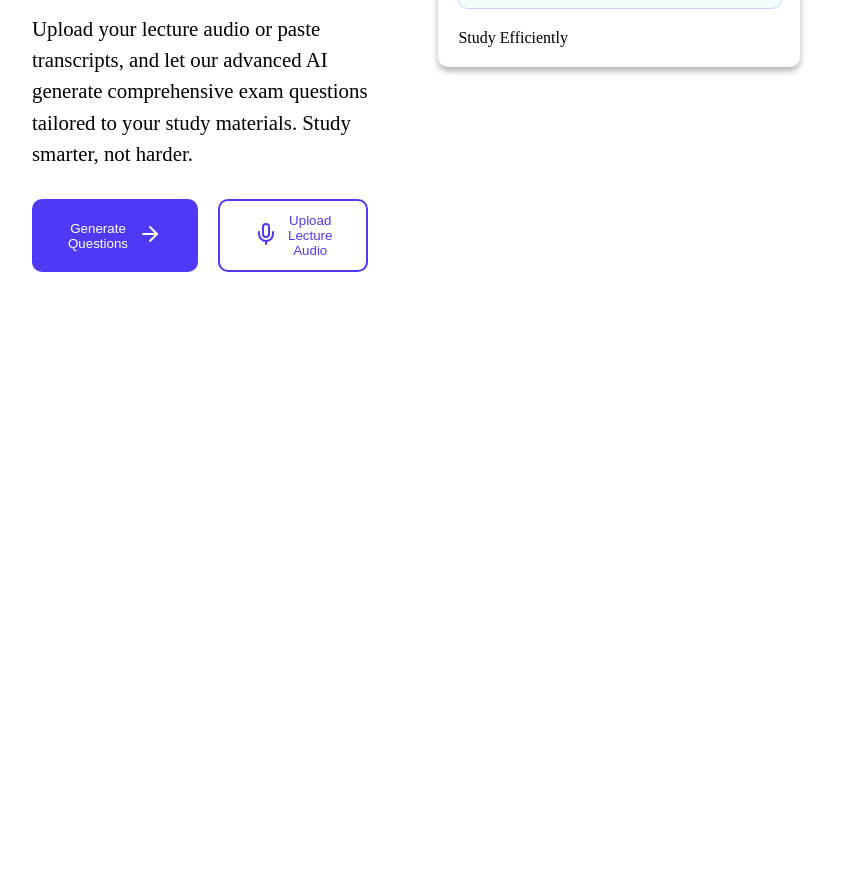
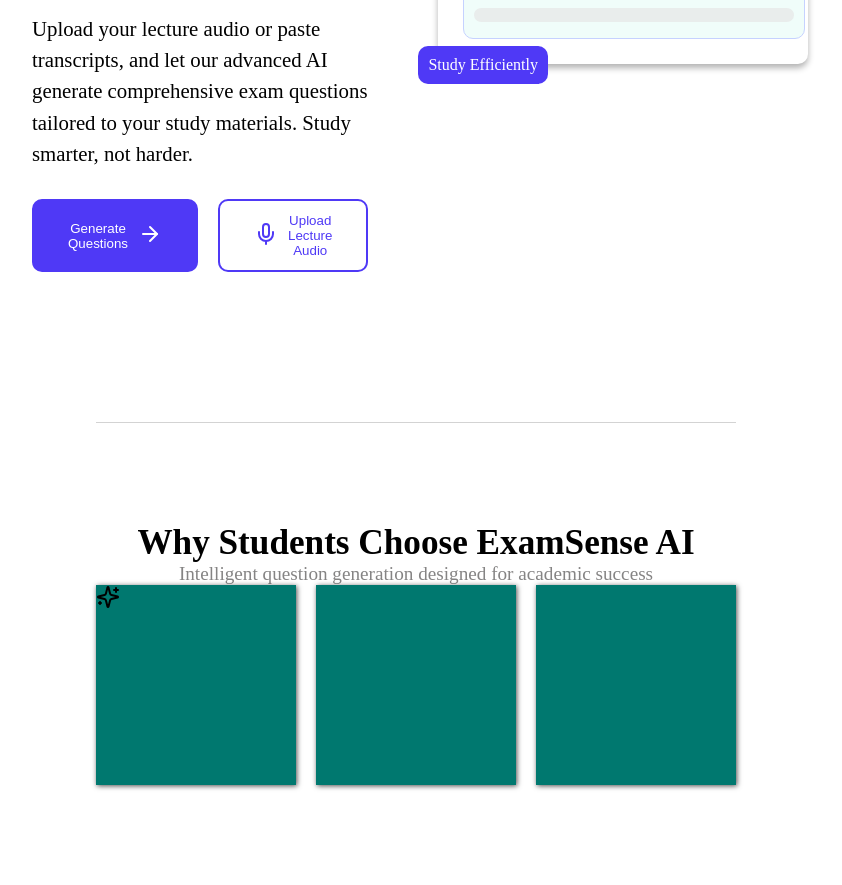
Before and after one commit to Mykelsown/ExamSense-frontend, a website built with Vite: page index.html in a window 1280 px wide. Shown: the part 750-1635 px from the top of the page, without its empty margins (224-1066 px from the left). Before the commit the page ends 1172 px from the top, so only its background shows below. Built offline with nearby package versions, Linux system fonts and the light colour scheme.

Commit message:
Another progress, but  not fully done

```diff
--- a/index.html
+++ b/index.html
@@ -2,7 +2,7 @@
 <html lang="en">
   <head>
     <meta charset="UTF-8" />
-    <link rel="icon" type="image/svg+xml" href="/vite.svg" />
+    <link rel="icon" type="image/svg+xml" href="" />
     <link rel="stylesheet" href="style.css" />
     <meta name="viewport" content="width=device-width, initial-scale=1.0" />
     <title>frontend</title>
@@ -21,6 +21,7 @@
     </header>
     <div id="home">
       <main>
+        <div class="hero-section">
           <div class="landing-side-1">
             <div class="AI-label">
               <span
@@ -48,9 +49,9 @@
               Turn Lectures into Exam-Ready Questions with AI
             </div>
             <div class="landing-text-2">
-            Upload your lecture audio or paste transcripts, and let our advanced
-            AI generate comprehensive exam questions tailored to your study
-            materials. Study smarter, not harder.
+              Upload your lecture audio or paste transcripts, and let our
+              advanced AI generate comprehensive exam questions tailored to your
+              study materials. Study smarter, not harder.
             </div>
             <div class="landing-btns">
               <button class="landing-btn-1">
@@ -207,6 +208,43 @@
             </div>
             <div class="lower-abs">Study Efficiently</div>
           </div>
+        </div>
+
+        <div class="home-page-section-divider"></div>
+
+        <article>
+          <h2>Why Students Choose ExamSense AI</h2>
+          <p>Intelligent question generation designed for academic success</p>
+          <div class="article-classification">
+            <div>
+              <div class="sparkle-container">
+                <svg
+                  xmlns="http://www.w3.org/2000/svg"
+                  width="24"
+                  height="24"
+                  viewBox="0 0 24 24"
+                  fill="none"
+                  stroke="currentColor"
+                  stroke-width="2"
+                  stroke-linecap="round"
+                  stroke-linejoin="round"
+                  class="lucide lucide-sparkles w-6 h-6 text-indigo-600"
+                  data-fg-ctt657="1.65:2.3287:/components/LandingPage.tsx:102:15:4868:48:e:Sparkles::::::DD2N"
+                >
+                  <path
+                    d="M9.937 15.5A2 2 0 0 0 8.5 14.063l-6.135-1.582a.5.5 0 0 1 0-.962L8.5 9.936A2 2 0 0 0 9.937 8.5l1.582-6.135a.5.5 0 0 1 .963 0L14.063 8.5A2 2 0 0 0 15.5 9.937l6.135 1.581a.5.5 0 0 1 0 .964L15.5 14.063a2 2 0 0 0-1.437 1.437l-1.582 6.135a.5.5 0 0 1-.963 0z"
+                  ></path>
+                  <path d="M20 3v4"></path>
+                  <path d="M22 5h-4"></path>
+                  <path d="M4 17v2"></path>
+                  <path d="M5 18H3"></path>
+                </svg>
+              </div>
+            </div>
+            <div></div>
+            <div></div>
+          </div>
+        </article>
       </main>
     </div>
     <div id="generate"></div>
--- a/src/generate.css
+++ b/src/home.css
@@ -1,4 +1,12 @@
 main {
+  display: flex;
+  flex-direction: column;
+  align-items: center;
+  justify-content: center;
+  width: 100%;
+}
+
+.hero-section {
   display: flex;
   gap: 70px;
   width: 60%;
@@ -18,10 +26,11 @@
   display: flex;
   flex-direction: column;
   box-shadow: 0px 4px 6px rgba(0, 0, 0, 0.3);
-  padding: 20px;
+  padding: 25px;
   border-radius: 10px;
   place-self: center;
   gap: 20px;
+  position: relative;
 }
 
 .AI-label {
@@ -134,6 +143,10 @@
   width: 100%;
   height: 50px;
   border-radius: 10px;
+  display: flex;
+  flex-direction: column;
+  justify-content: space-around;
+  padding: 10px;
 }
 
 .bar-cont-active {
@@ -141,7 +154,8 @@
   border: 1px solid #c6d2ff;
 }
 
-.bar-1, .bar-2 {
+.bar-1,
+.bar-2 {
   width: 70%;
   height: 14px;
   background-color: #e6e6e6af;
@@ -155,3 +169,59 @@
 .bar-2 {
   width: 100%;
 }
+
+.top-abs,
+.lower-abs {
+  position: absolute;
+  border-radius: 10px;
+  padding: 10px;
+}
+
+.top-abs {
+  top: -20px;
+  right: -20px;
+  background-color: #00bba7;
+  color: white;
+}
+
+.lower-abs {
+  bottom: -20px;
+  left: -20px;
+  background-color: #4f39f6;
+  color: white;
+}
+
+.home-page-section-divider {
+  height: 1px;
+  width: 50%;
+  background-color: lightgray;
+  margin: 100px 0px;
+}
+
+article {
+  display: flex;
+  flex-direction: column;
+  justify-content: center;
+  align-items: center;
+}
+
+article h2 {
+  font-size: 2.2rem;
+}
+
+article p {
+  font-size: 1.2rem;
+  color: #858484;
+}
+
+.article-classification {
+  display: flex;
+  gap: 20px;
+}
+
+.article-classification > div {
+  width: 200px;
+  height: 200px;
+  box-shadow: 1px 1px 5px rgba(0, 0, 0, 0.7);
+  background-color: #00786f;
+}
--- a/src/main.js
+++ b/src/main.js
@@ -1 +1 @@
-import './generate.css'
+import './home.css'
--- a/style.css
+++ b/style.css
@@ -35,7 +35,7 @@
   color: rgb(63, 63, 63);
 }
 
-p {
+h1, h2, h3, h4, h5, h6, p {
   margin: 0;
 }
 
```
Lines whose indentation alone changed are shown as unchanged.
